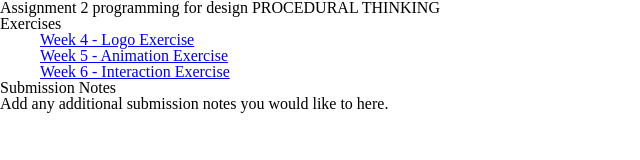
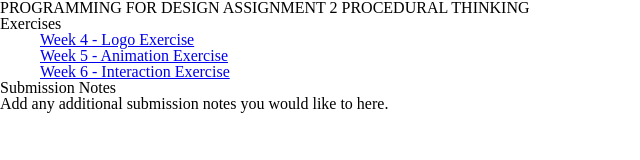
Before and after one commit to u3223833/u3223833.github.io, a plain HTML site: page index.html in a window 1280 px wide. Shown: the whole page, without its empty margins (0-640 px from the left). Drawn offline with Linux system fonts and the light colour scheme.

Commit message:
Update index.html

```diff
--- a/index.html
+++ b/index.html
@@ -3,7 +3,8 @@
     <head>
         <title>PFD Grace Scott-Graham u3223833 </title>
         <link rel="stylesheet" href="index.css">
-    </head>Assignment 2 programming for design
+    </head>PROGRAMMING FOR DESIGN
+    ASSIGNMENT 2
     <body>PROCEDURAL THINKING
 
         <h1>Exercises</h1>
```
